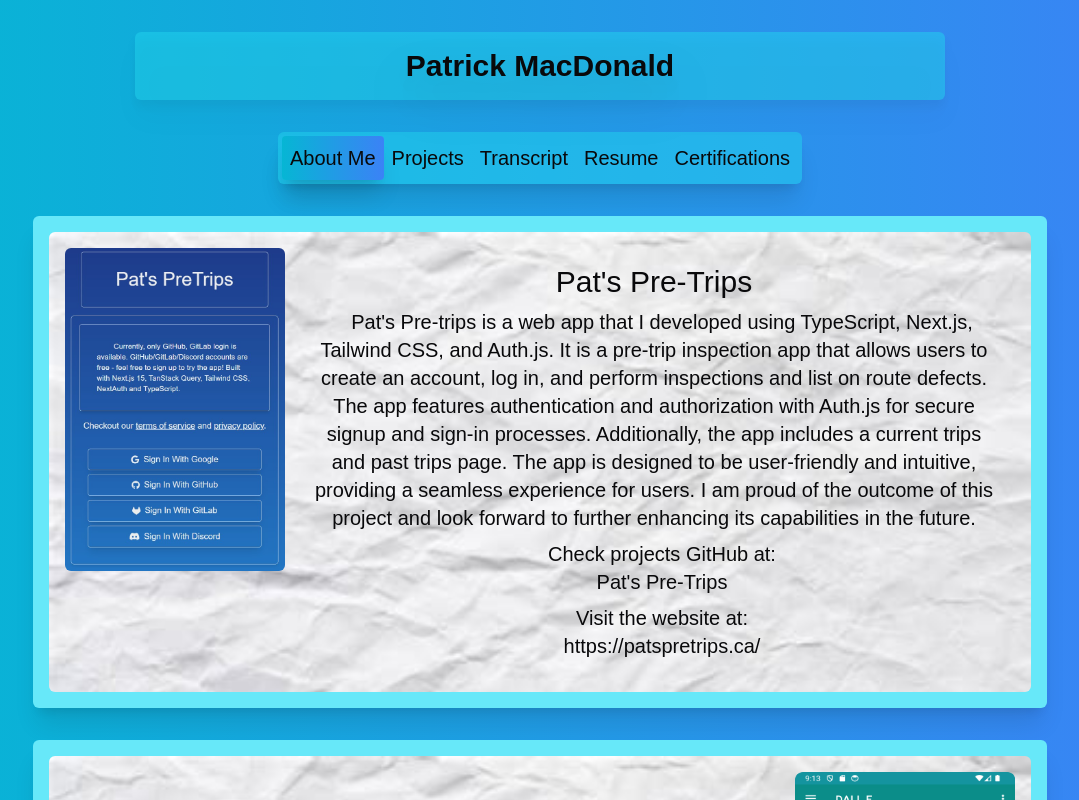
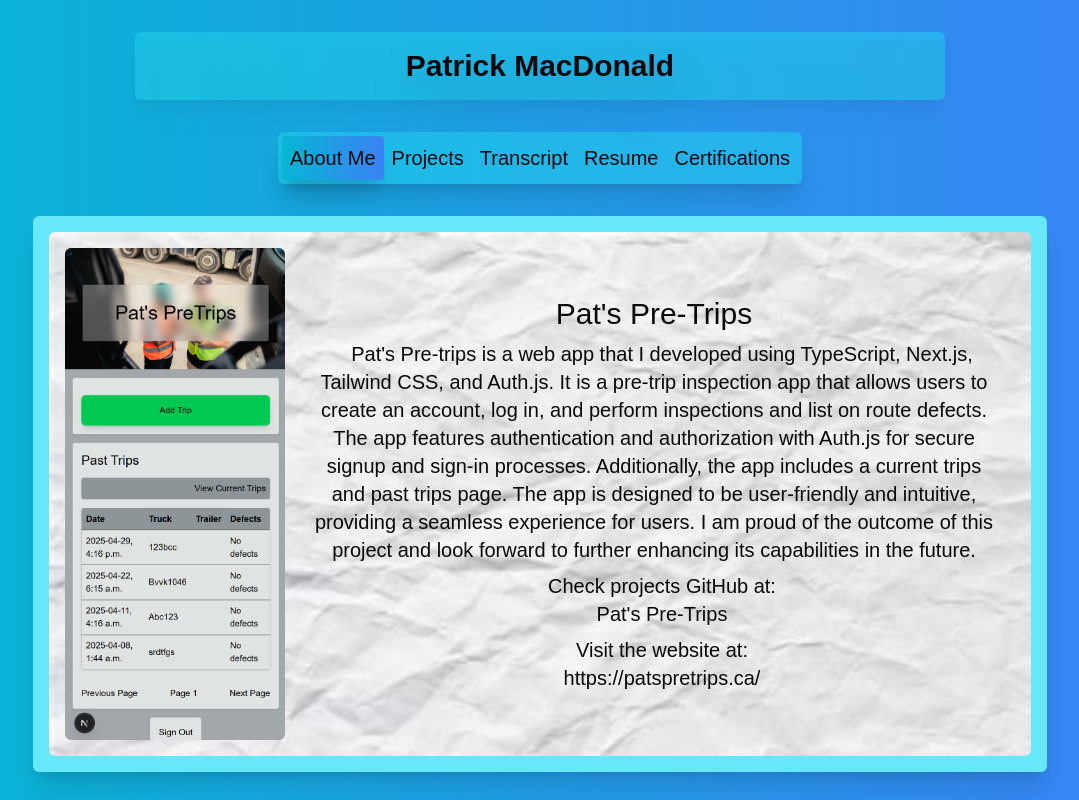
Before and after one commit to Pmacdon15/portfolio, a Next.js app: page /projects in a window 1280 px wide. Shown: the top 800 px of the page, without its empty margins (100-1179 px from the left). Built offline with nearby package versions, Linux system fonts and the light colour scheme.

Commit message:
update image

```diff
--- a/src/app/projects/page.tsx
+++ b/src/app/projects/page.tsx
@@ -10,7 +10,7 @@ const projects = [
     the app includes a current trips and past trips page. The app is designed to be user-friendly and intuitive,
     providing a seamless experience for users. I am proud of the outcome of this project and look forward to
     further enhancing its capabilities in the future.`,
-    imagePath: "/PreTrips.jpg",
+    imagePath: "/PreTrips.png",
     githubUrl: "https://github.com/Pmacdon15/pats-pretrips",
     url: "https://patspretrips.ca/"
   },
```
Also changed, not shown: public/PreTrips.jpg (deleted), public/PreTrips.png (added).
